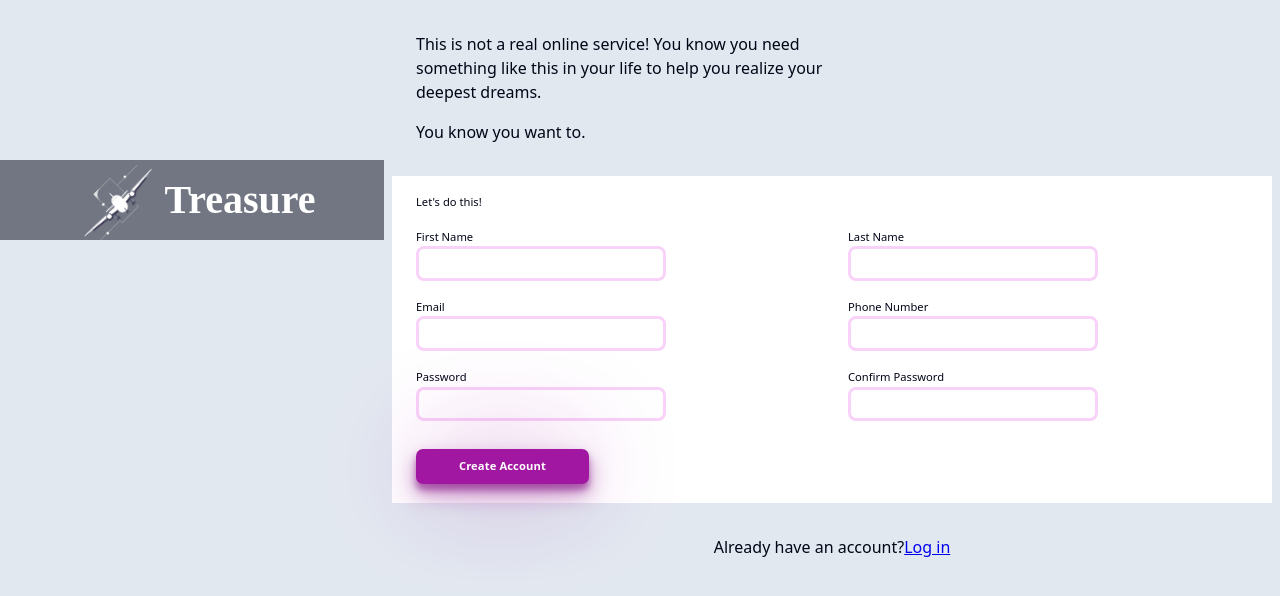
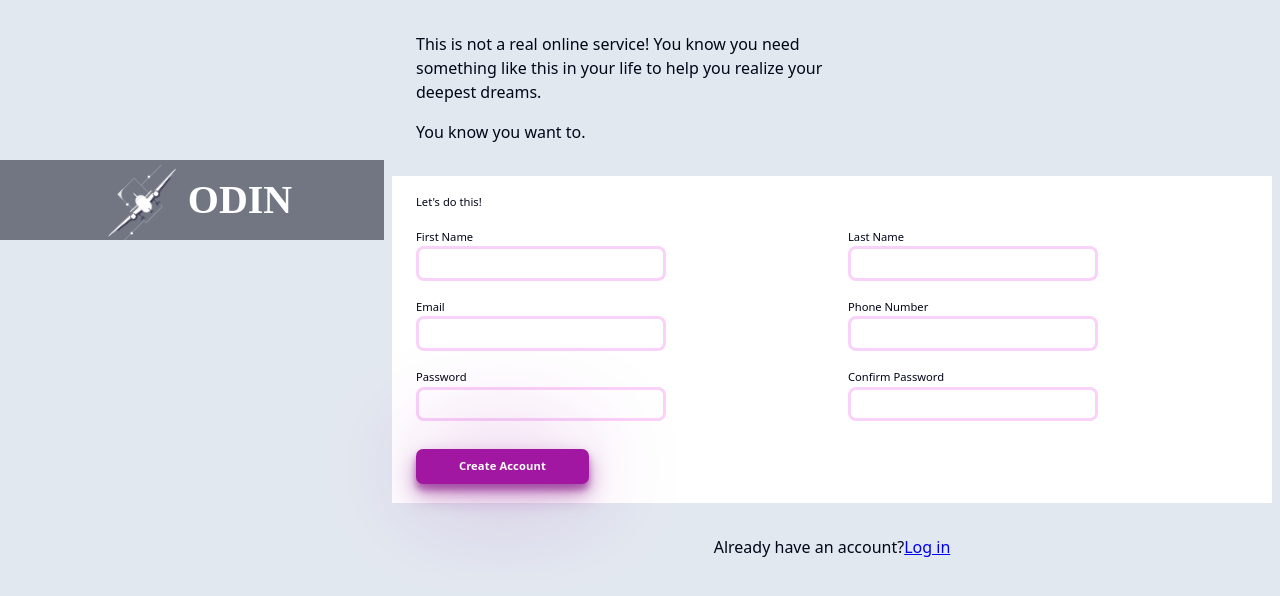
Before and after one commit to macabonilas827/sign-up-form, a website built with Vite: page index.html in a window 1280 px wide. Built offline with nearby package versions, Linux system fonts and the light colour scheme; files whose address does not match are found by name.

Commit message:
change heading name to ODIN

```diff
--- a/index.html
+++ b/index.html
@@ -11,7 +11,7 @@
       <aside class="aside__container">
         <div class="aside__picture">
           <img class="aside__logo" src="/airplane.svg" alt="cats" />
-          <h1 class="aside__treasure">Treasure</h1>
+          <h1 class="aside__treasure">ODIN</h1>
         </div>
       </aside>
 
```
